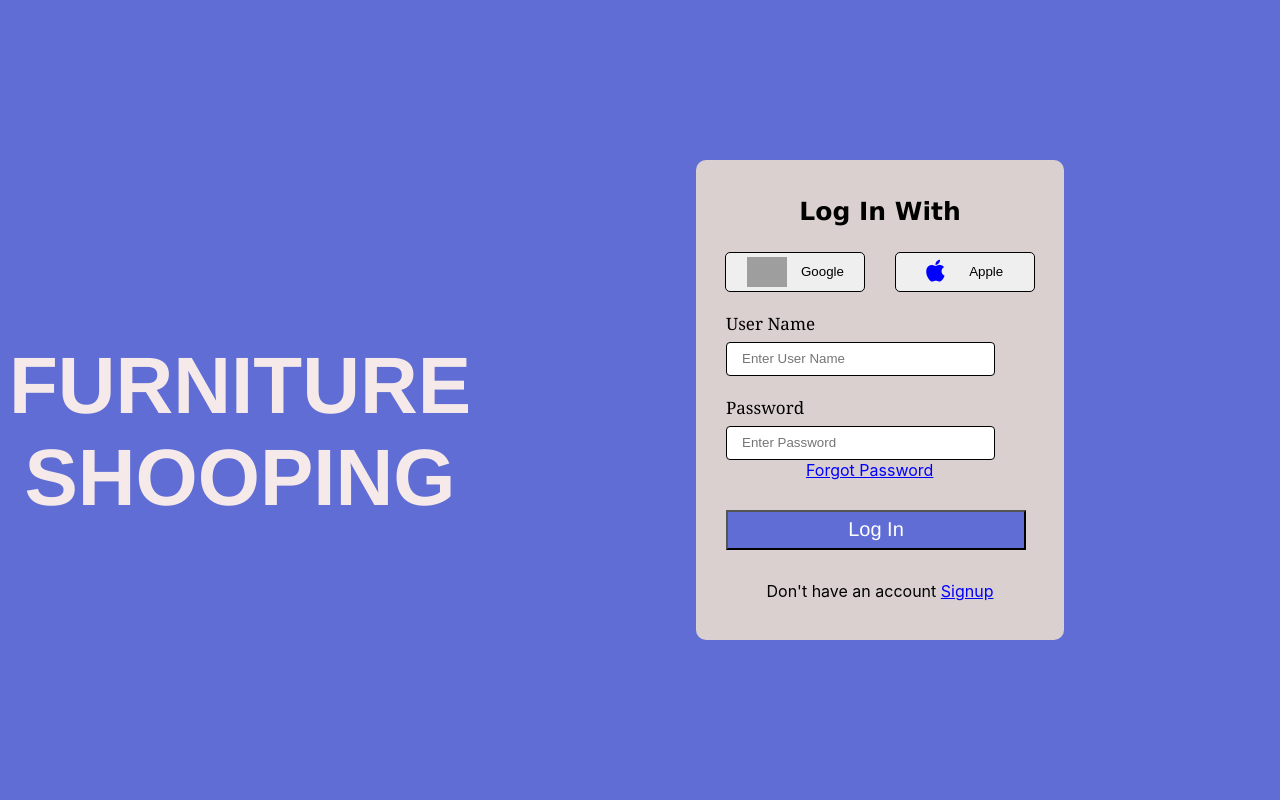
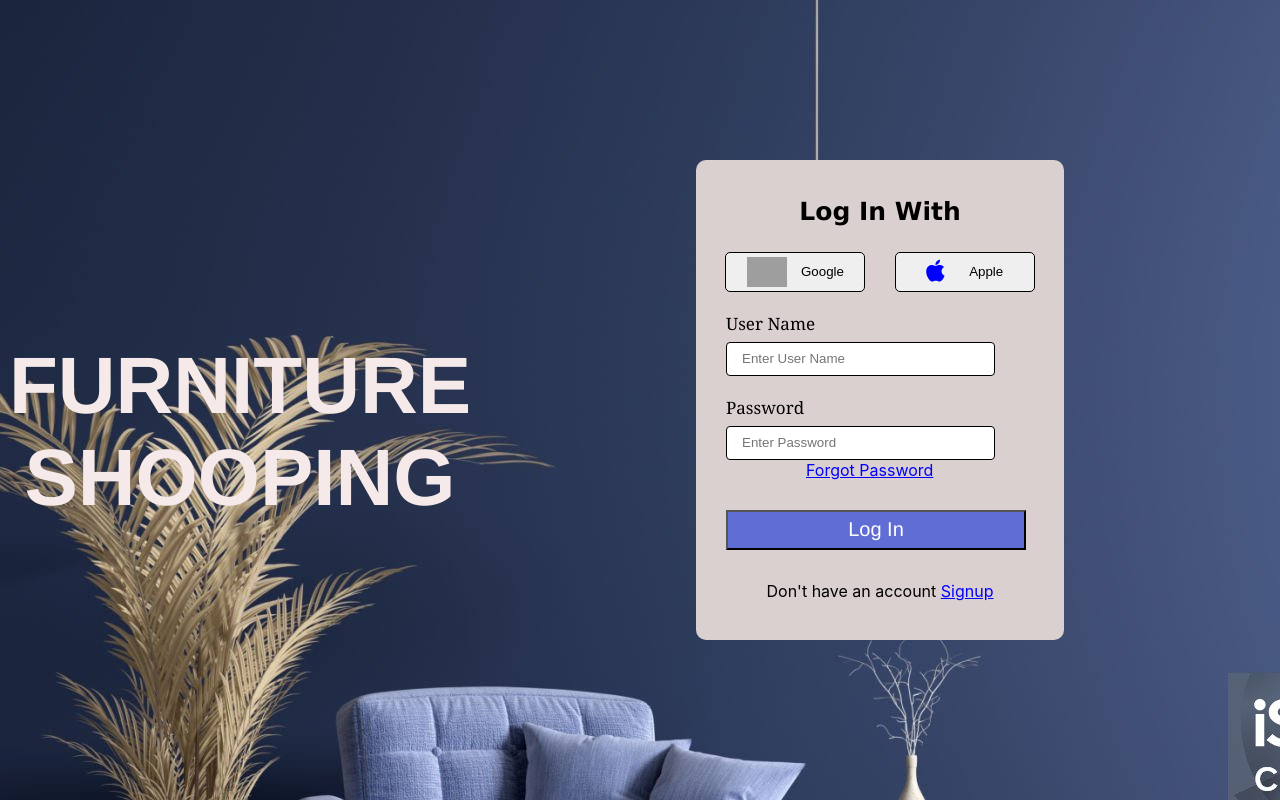
Before and after one commit to Akshaykar1996/furniture-shooping, a React (Create React App) app: page / in a window 1280 px wide. Built offline with nearby package versions, Linux system fonts and the light colour scheme; grey boxes are pictures that could not be loaded.

Commit message:
furniture-shooping

```diff
--- a/src/Components/Login/login.css
+++ b/src/Components/Login/login.css
@@ -1,8 +1,9 @@
 .Loginbody{
     width: 100%;
     background-color: rgb(96, 109, 212);
-    /* background-image: url(public/image/image1.jpg); */
+    background-image: url(../../Images/NavIcons/image.jpg);
     height: 100vh;
+    /* background-repeat: no-repeat; */
 
 }
 
```
Also changed, not shown: src/Images/NavIcons/Image.svg (added), src/Images/NavIcons/image.jpg (added).
